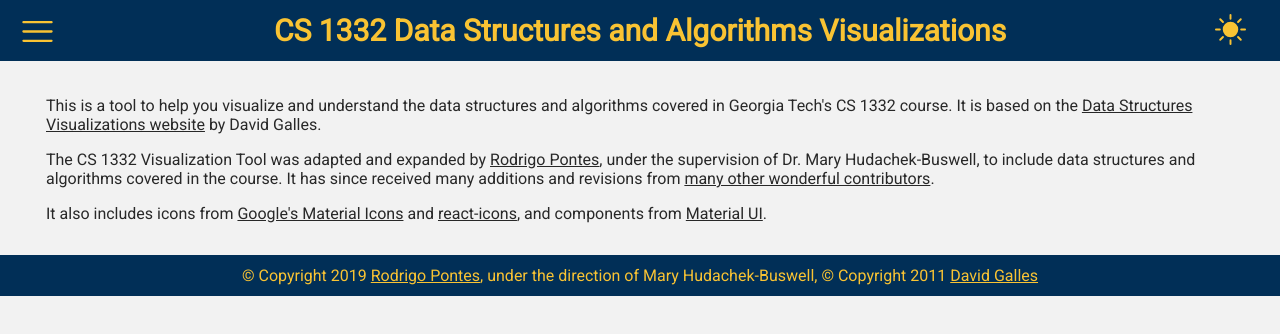
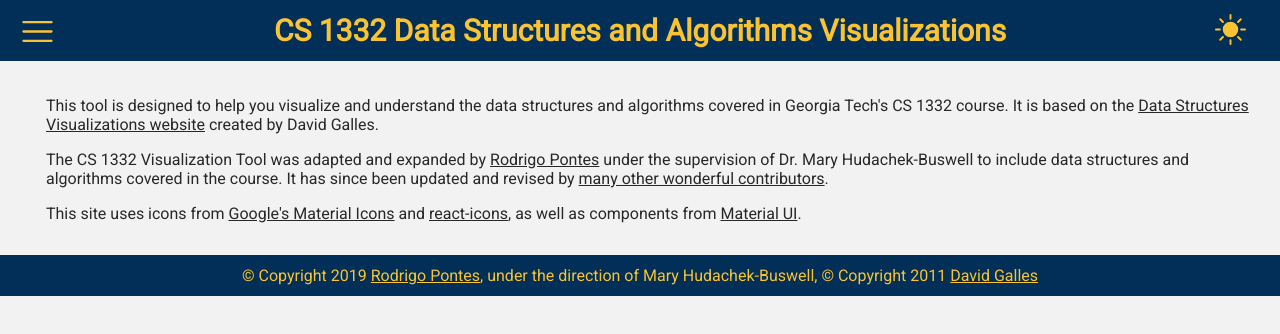
Before and after one commit to RodrigoDLPontes/visualization-tool, a React (Create React App) app: page /about in a window 1280 px wide. Shown: the top 334 px of the page. Built offline with nearby package versions, Linux system fonts and the light colour scheme; the HTML template or start-up script is replaced by a standard one.

Commit message:
Revise About page for clarity

```diff
--- a/src/screens/AboutScreen.js
+++ b/src/screens/AboutScreen.js
@@ -3,30 +3,30 @@ import React from 'react';
 const AboutScreen = () => (
 	<div className="about">
 		<p>
-			This is a tool to help you visualize and understand the data structures and algorithms
-			covered in Georgia Tech's CS 1332 course. It is based on the{' '}
+			This tool is designed to help you visualize and understand the data structures and
+			algorithms covered in Georgia Tech's CS 1332 course. It is based on the{' '}
 			<a href="https://www.cs.usfca.edu/~galles/visualization/about.html">
 				Data Structures Visualizations website
 			</a>{' '}
-			by David Galles.
+			created by David Galles.
 		</p>
 		<p>
 			The CS 1332 Visualization Tool was adapted and expanded by{' '}
-			<a href="https://rodrigodlpontes.github.io/website/">Rodrigo Pontes</a>, under the
-			supervision of Dr. Mary Hudachek-Buswell, to include data structures and algorithms
-			covered in the course. It has since received many additions and revisions from{' '}
+			<a href="https://rodrigodlpontes.github.io/website/">Rodrigo Pontes</a> under the
+			supervision of Dr. Mary Hudachek-Buswell to include data structures and algorithms
+			covered in the course. It has since been updated and revised by{' '}
 			<a href="https://github.com/RodrigoDLPontes/visualization-tool#contributors-">
 				many other wonderful contributors
 			</a>
 			.
 		</p>
 		<p>
-			It also includes icons from{' '}
+			This site uses icons from{' '}
 			<a href="https://material.io/resources/icons/?style=baseline">
 				Google&#39;s Material Icons
 			</a>{' '}
-			and <a href="https://react-icons.github.io/react-icons">react-icons</a>, and components
-			from <a href="https://material-ui.com/">Material UI</a>.
+			and <a href="https://react-icons.github.io/react-icons">react-icons</a>, as well as
+			components from <a href="https://material-ui.com/">Material UI</a>.
 		</p>
 	</div>
 );
```
